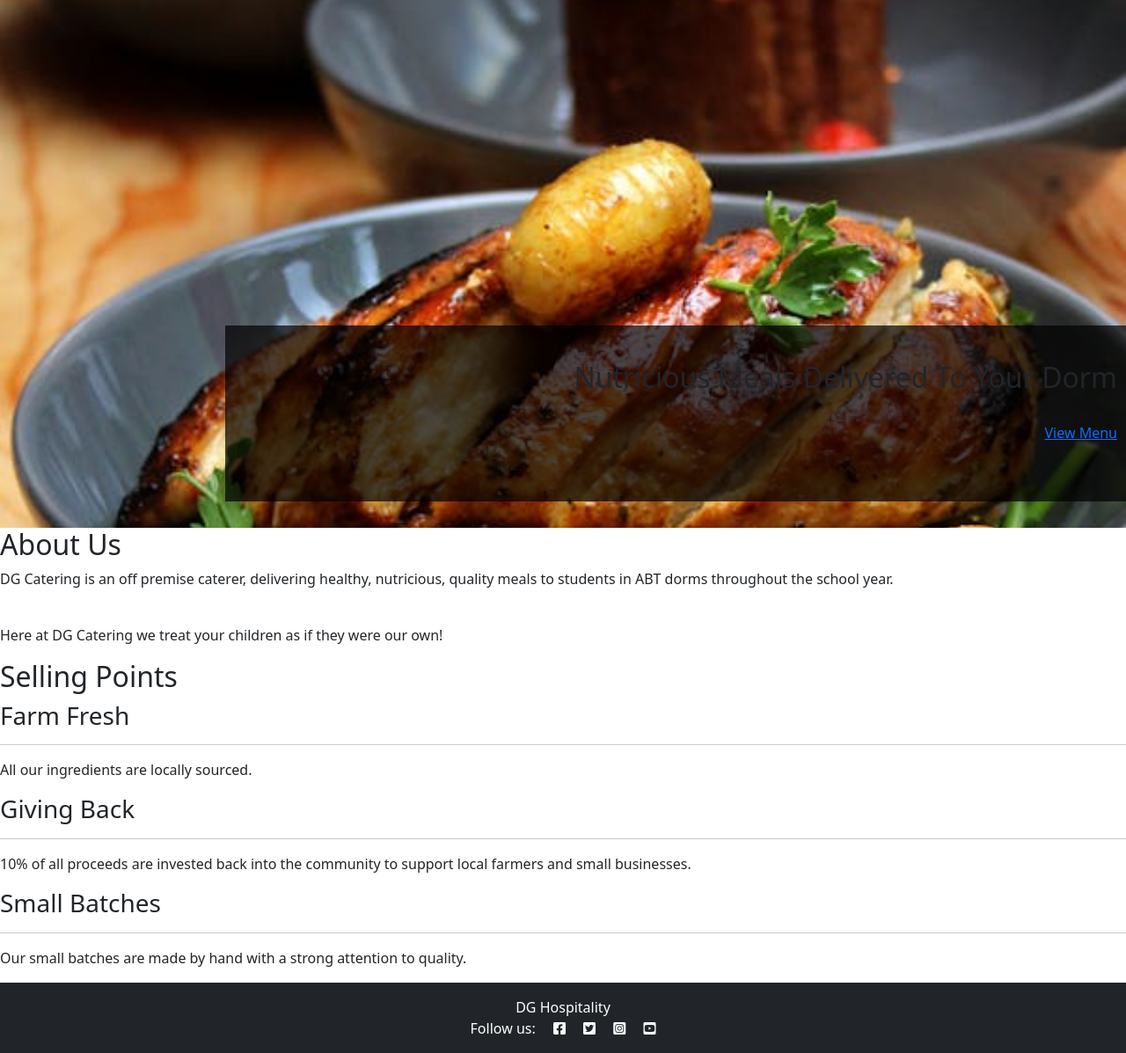
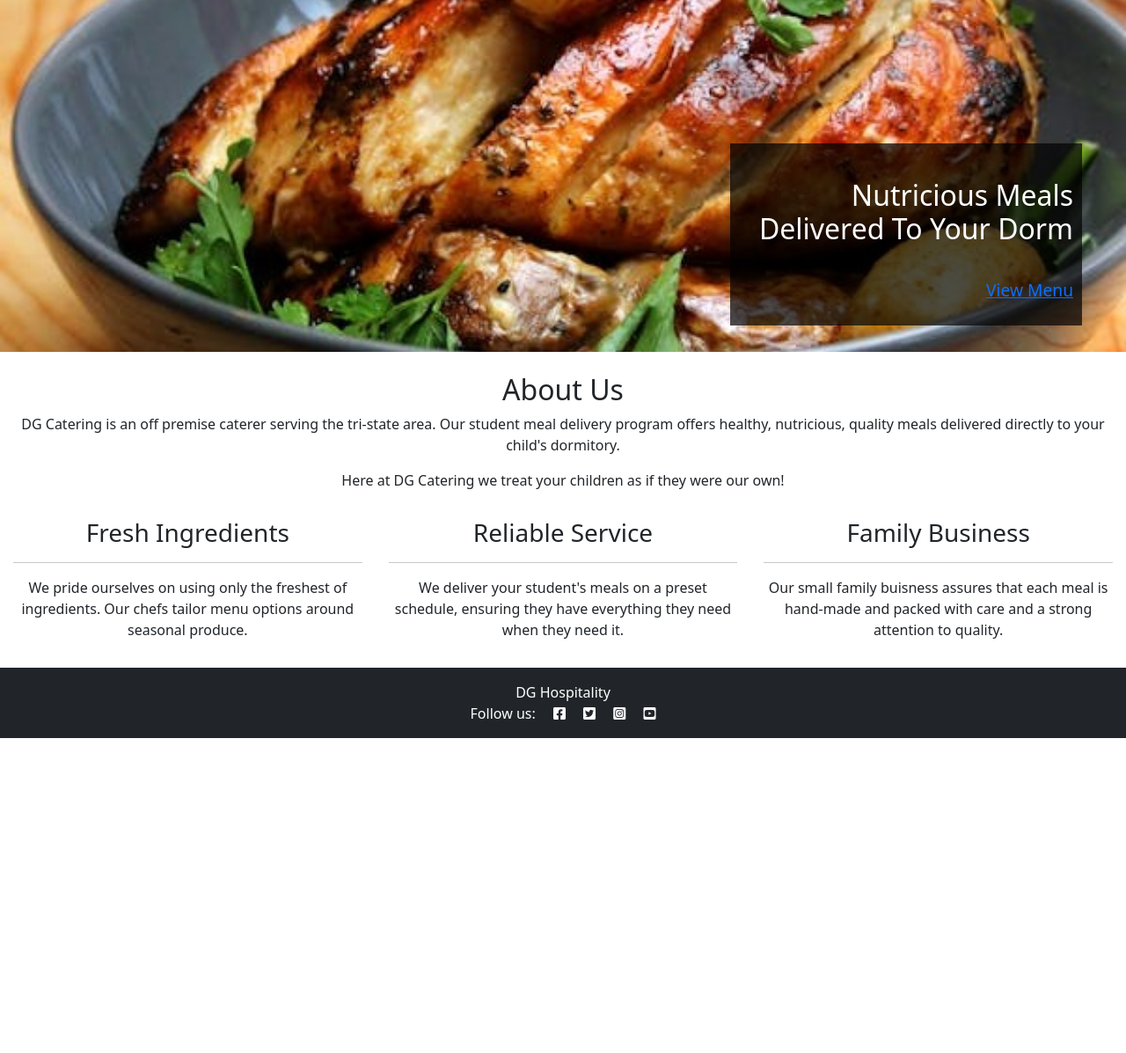
Before and after one commit to MichelleDuda/dg-student-ordering-system, a Django app: page / in a window 1280 px wide. Shown: the part 106-1303 px from the top of the page at 88% size. After the commit the page ends 945 px from the top, so only its background shows below. Run offline with Django 4.2, Linux system fonts and the light colour scheme.

Commit message:
Update index.html content and adjust custom css styling for index.html page

```diff
--- a/menu/templates/menu/index.html
+++ b/menu/templates/menu/index.html
@@ -17,10 +17,10 @@
     </section>
 
     <section id="about-us" class="center">
+        <br>
         <h2>About Us</h2>
-        <p> DG Catering is an off premise caterer, delivering healthy, nutricious, quality meals to students in ABT dorms throughout the school year.
+        <p> DG Catering is an off premise caterer serving the tri-state area. Our student meal delivery program offers healthy, nutricious, quality meals delivered directly to your child's dormitory.
         </p>
-        <br>
         <p class="center"> Here at DG Catering we treat your children as if they were our own!
         </p>
     </section>
@@ -28,20 +28,19 @@
     <section id="selling-points" class="center">
         <h2 class="hidden-heading">Selling Points</h2>
         <div>
-            <h3>Farm Fresh </h3>
+            <h3>Fresh Ingredients</h3>
             <hr>
-            <p>All our ingredients are locally sourced.</p>
+            <p>We pride ourselves on using only the freshest of ingredients. Our chefs tailor menu options around seasonal produce.</p>
         </div>
         <div>
-            <h3>Giving Back</h3>
+            <h3>Reliable Service</h3>
             <hr>
-            <p>10% of all proceeds are invested back into the community to support local farmers and small
-                businesses.</p>
+            <p>We deliver your student's meals on a preset schedule, ensuring they have everything they need when they need it.</p>
         </div>
         <div>
-            <h3>Small Batches</h3>
+            <h3>Family Business</h3>
             <hr>
-            <p>Our small batches are made by hand with a strong attention to quality.</p>
+            <p>Our small family buisness assures that each meal is hand-made and packed with care and a strong attention to quality.</p>
         </div>
     </section>
 
--- a/static/css/style.css
+++ b/static/css/style.css
@@ -1,7 +1,16 @@
+/* General Styles */
+.center {
+    text-align: center;
+}
+
+.hidden-heading {
+    display: none;
+}
+
 /* Index.Html Styles */
 #hero {
     background: url('/static/images/hero.jpeg') no-repeat center center / cover;
-    height: 600px;
+    height: 400px;
     width: 100%;
     position: relative;
 }
@@ -9,6 +18,7 @@
 #hero-cover-text {
     /* final rgba value sets the opacity so it is semi-transparent */
     background-color: rgba(0, 0, 0, 0.7);
+    color: white;
     font-size: 100%;
     text-align: right;
     position: absolute;
@@ -20,3 +30,23 @@
     padding-bottom: 25px;
     padding-right: 10px;
 }
+
+
+/* Media query: tablets and larger (768px and up) */
+@media screen and (min-width: 768px) {
+
+    #hero-cover-text {
+        font-size: 120%;
+        width: 400px;
+        right: 50px;
+    }
+
+    #selling-points {
+        display: flex;
+    }
+
+    #selling-points div {
+        padding: 15px;
+        flex-basis: 33.333%;
+    }
+}
```
Also changed, not shown: static/images/hero.jpeg.
